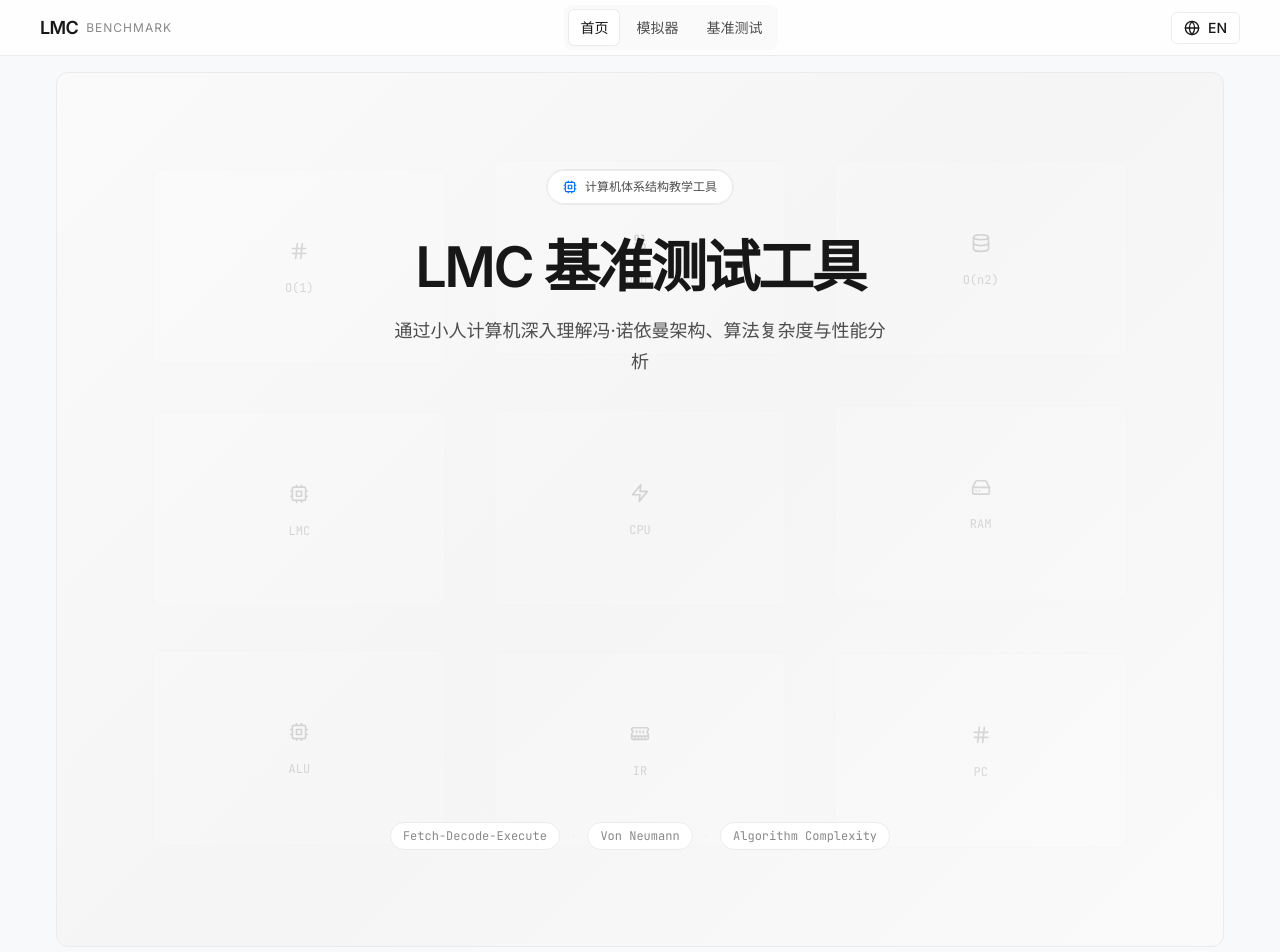
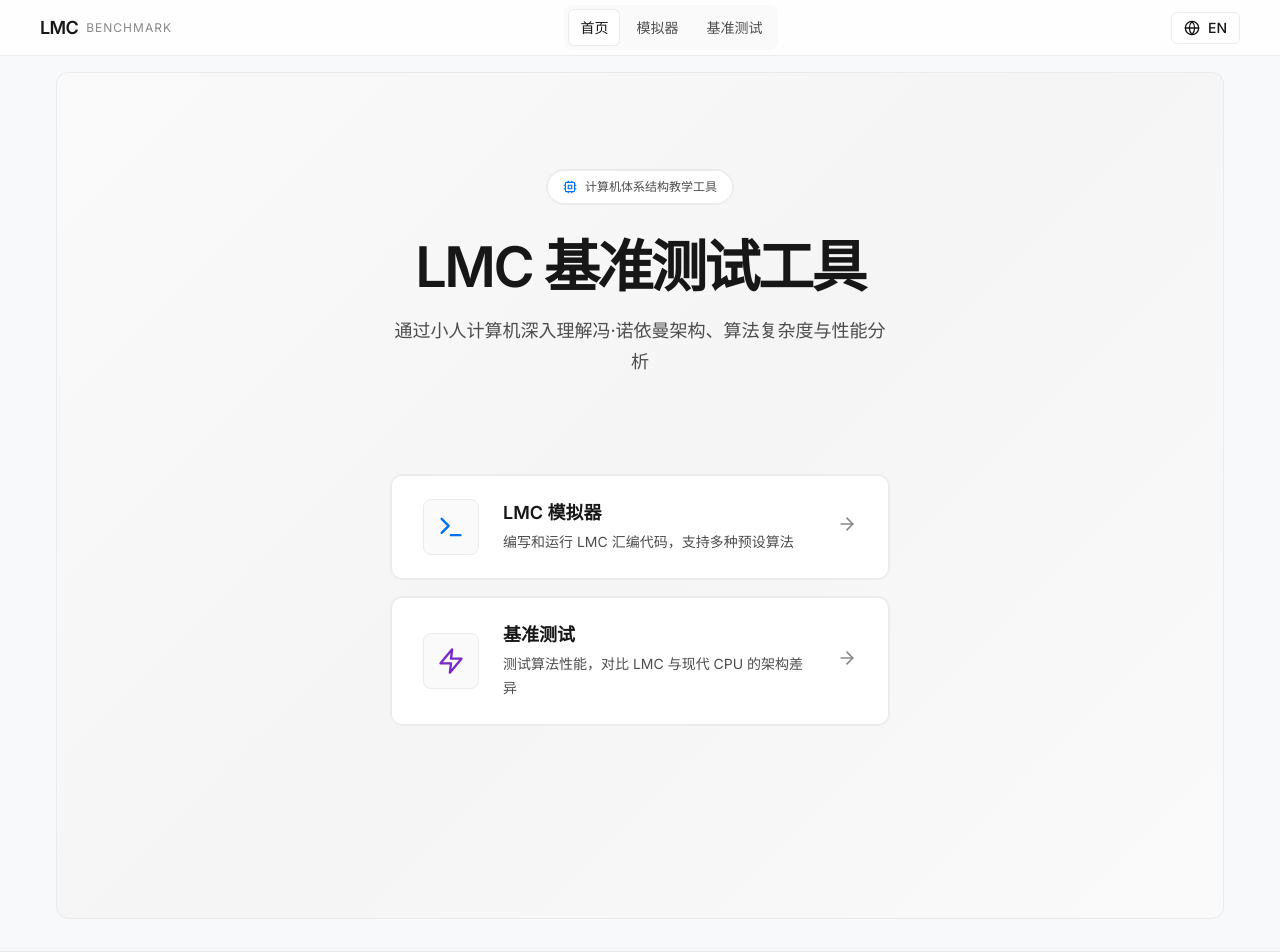
Before and after one commit to AustinZ132/LMC-Benchmark-Simulator, a React (Vite) app: page / in a window 1280 px wide. Shown: the top 952 px of the page. Built offline with nearby package versions, Linux system fonts and the light colour scheme; what chartjs-plugin-zoom would draw is missing.

Commit message:
fix: Simplify hero, remove GSAP animations that caused display issues

```diff
--- a/src/components/Hero.jsx
+++ b/src/components/Hero.jsx
@@ -1,120 +1,42 @@
-import React, { useEffect, useRef } from 'react';
+import React from 'react';
 import { Link } from 'react-router-dom';
 import { useI18n } from '../context/I18nContext';
-import { Terminal, Zap, ArrowRight, Cpu, Binary, Hash, Database, HardDrive, MemoryStick } from 'lucide-react';
-import gsap from 'gsap';
+import { Terminal, Zap, ArrowRight, Cpu } from 'lucide-react';
 
 export default function Hero() {
   const { lang } = useI18n();
   const isZh = lang === 'zh';
-  const heroRef = useRef(null);
-  const titleRef = useRef(null);
-  const subtitleRef = useRef(null);
-
-  useEffect(() => {
-    const ctx = gsap.context(() => {
-      gsap.from(titleRef.current, {
-        y: 60,
-        opacity: 0,
-        duration: 1,
-        ease: 'power3.out'
-      });
-
-      gsap.from(subtitleRef.current, {
-        y: 40,
-        opacity: 0,
-        duration: 1,
-        delay: 0.2,
-        ease: 'power3.out'
-      });
-
-      gsap.from('.menu-card', {
-        y: 80,
-        opacity: 0,
-        duration: 0.8,
-        stagger: 0.15,
-        delay: 0.4,
-        ease: 'power3.out'
-      });
-
-      gsap.from('.grid-item', {
-        scale: 0.8,
-        opacity: 0,
-        duration: 0.6,
-        stagger: 0.1,
-        delay: 0.8,
-        ease: 'back.out(1.7)'
-      });
-
-      gsap.to('.grid-item', {
-        y: -10,
-        duration: 2,
-        repeat: -1,
-        yoyo: true,
-        ease: 'sine.inOut',
-        stagger: {
-          each: 0.2,
-          from: 'random'
-        }
-      });
-    }, heroRef);
-
-    return () => ctx.revert();
-  }, []);
 
   const menuItems = [
     {
-      icon: <Terminal size={32} />,
+      icon: <Terminal size={28} />,
       title: isZh ? 'LMC 模拟器' : 'LMC Simulator',
       description: isZh ? '编写和运行 LMC 汇编代码，支持多种预设算法' : 'Write and run LMC assembly code with algorithm presets',
       link: '/editor',
-      color: '#0070f3',
-      gradient: 'linear-gradient(135deg, #0070f3 0%, #00c6ff 100%)'
+      color: '#0070f3'
     },
     {
-      icon: <Zap size={32} />,
+      icon: <Zap size={28} />,
       title: isZh ? '基准测试' : 'Benchmark',
       description: isZh ? '测试算法性能，对比 LMC 与现代 CPU 的架构差异' : 'Test performance, compare LMC vs modern CPU architecture',
       link: '/benchmark',
-      color: '#7928ca',
-      gradient: 'linear-gradient(135deg, #7928ca 0%, #ff0080 100%)'
+      color: '#7928ca'
     }
   ];
 
-  const gridItems = [
-    { icon: <Hash size={20} />, label: 'O(1)' },
-    { icon: <Binary size={20} />, label: 'O(n)' },
-    { icon: <Database size={20} />, label: 'O(n2)' },
-    { icon: <Cpu size={20} />, label: 'LMC' },
-    { icon: <Zap size={20} />, label: 'CPU' },
-    { icon: <HardDrive size={20} />, label: 'RAM' },
-    { icon: <Cpu size={20} />, label: 'ALU' },
-    { icon: <MemoryStick size={20} />, label: 'IR' },
-    { icon: <Hash size={20} />, label: 'PC' }
-  ];
-
   return (
-    <section ref={heroRef} className="hero-section">
-      <div className="hero-bg-grid">
-        {gridItems.map((item, index) => (
-          <div key={index} className="grid-item">
-            <span className="grid-icon">{item.icon}</span>
-            <span className="grid-label">{item.label}</span>
-          </div>
-        ))}
-      </div>
-
+    <section className="hero-section">
       <div className="hero-content">
         <div className="hero-badge">
           <Cpu size={14} />
           <span>{isZh ? '计算机体系结构教学工具' : 'Computer Architecture Educational Tool'}</span>
         </div>
 
-        <h1 ref={titleRef} className="hero-title">
+        <h1 className="hero-title">
           {isZh ? 'LMC 基准测试工具' : 'LMC Benchmark Tool'}
         </h1>
 
-        <p ref={subtitleRef} className="hero-subtitle">
+        <p className="hero-subtitle">
           {isZh
             ? '通过小人计算机深入理解冯·诺依曼架构、算法复杂度与性能分析'
             : 'Deep dive into von Neumann architecture, algorithm complexity and performance analysis through Little Man Computer'}
@@ -122,7 +44,7 @@ export default function Hero() {
 
         <div className="menu-grid">
           {menuItems.map((item, index) => (
-            <Link key={index} to={item.link} className="menu-card" style={{ '--card-gradient': item.gradient }}>
+            <Link key={index} to={item.link} className="menu-card">
               <div className="menu-icon" style={{ color: item.color }}>
                 {item.icon}
               </div>
@@ -136,14 +58,6 @@ export default function Hero() {
             </Link>
           ))}
         </div>
-
-        <div className="hero-footer">
-          <span className="footer-tag">Fetch-Decode-Execute</span>
-          <span className="footer-divider">·</span>
-          <span className="footer-tag">Von Neumann</span>
-          <span className="footer-divider">·</span>
-          <span className="footer-tag">Algorithm Complexity</span>
-        </div>
       </div>
     </section>
   );
```
